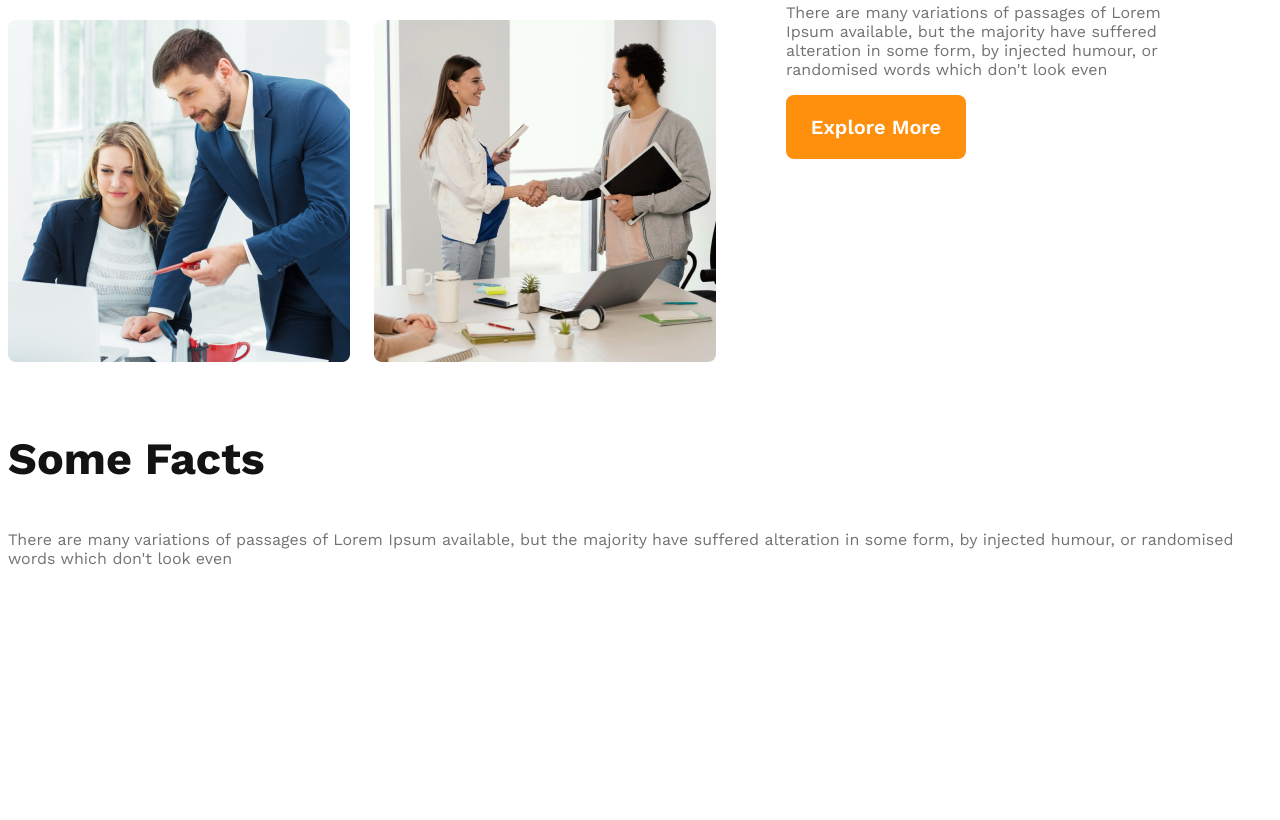
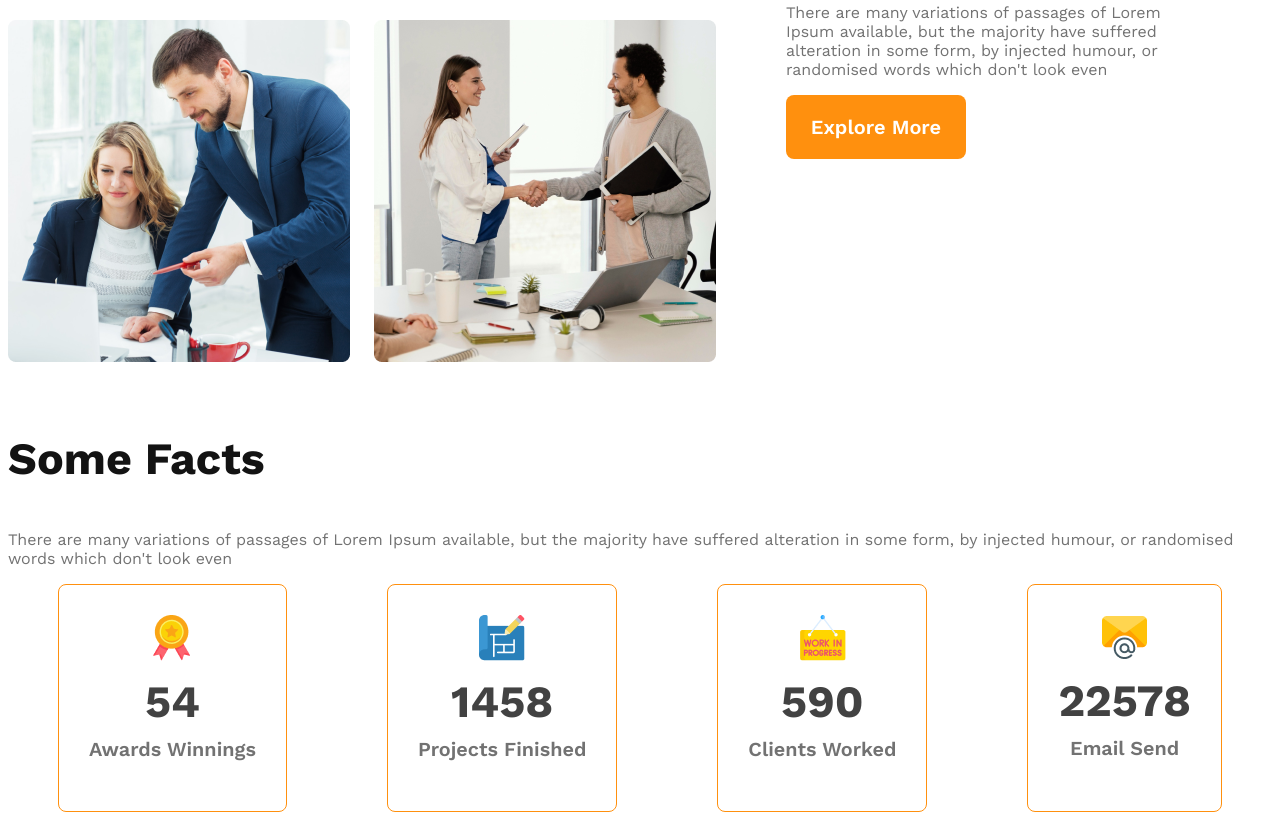
Before and after one commit to redowan11/g3-architect, a plain HTML site: page index.html in a window 1280 px wide. Shown: the part 1452-2272 px from the top of the page. Before the commit the page ends 2036 px from the top, so only its background shows below. Drawn offline with nearby package versions, Linux system fonts and the light colour scheme.

Commit message:
added facts

```diff
--- a/index.html
+++ b/index.html
@@ -58,6 +58,28 @@
     <section class="facts">
         <h3 class="section-title">Some Facts</h3>
         <p class="text-light-gray">There are many variations of passages of Lorem Ipsum available, but the majority have suffered alteration in some form, by injected humour, or randomised words which don't look even</p>
+        <div class="facts-card-container">
+            <div class="card">
+                <img src="images/icons/ribon.png" alt="">
+                <h2 class="card-stats">54</h2>
+                <p class="card-title text-light-gray">Awards Winnings</p>
+            </div>
+            <div class="card">
+                <img src="images/icons/projects.png" alt="">
+                <h2 class="card-stats">1458</h2>
+                <p class="card-title text-light-gray">Projects Finished</p>
+            </div>
+            <div class="card">
+                <img src="images/icons/customers.png" alt="">
+                <h2 class="card-stats">590</h2>
+                <p class="card-title text-light-gray">Clients Worked</p>
+            </div>
+            <div class="card">
+                <img src="images/icons/email.png" alt="">
+                <h2 class="card-stats">22578</h2>
+                <p class="card-title text-light-gray">Email Send</p>
+            </div>
+        </div>
     </section>
     </footer>
 </body>
--- a/styles/architect.css
+++ b/styles/architect.css
@@ -116,9 +116,27 @@ main{
     color: #FF900E;
     font-weight: 700;
 }
-
-
-
+.facts-card-container .card{
+    border-radius: 8px;
+    border: 1px solid #FF900E;
+    text-align: center;
+    padding: 30px;
+}
+.facts-card-container{
+    display: flex;
+    justify-content: space-around;
+}
+.facts-card-container .card-stats{
+    font-size: 2.8rem;
+    color: #424242;
+    margin-top: 10px;
+    margin-bottom: 10px;
+}
+.facts-card-container .card-title{
+    font-weight: 600;
+    font-size: 1.24rem;
+    margin-top: 5px;
+}
 /* responsive media queries */
 /* mobile devices */
 @media screen and (max-width: 576px) {
```
